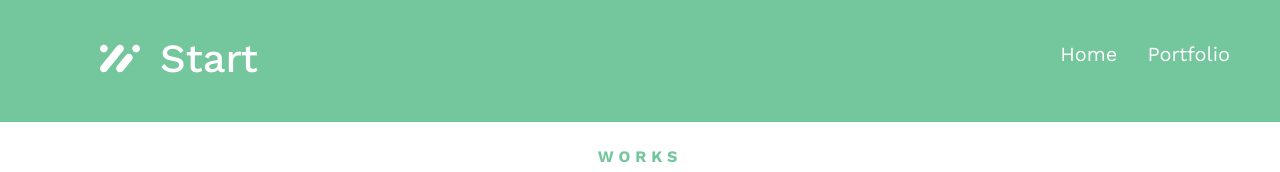
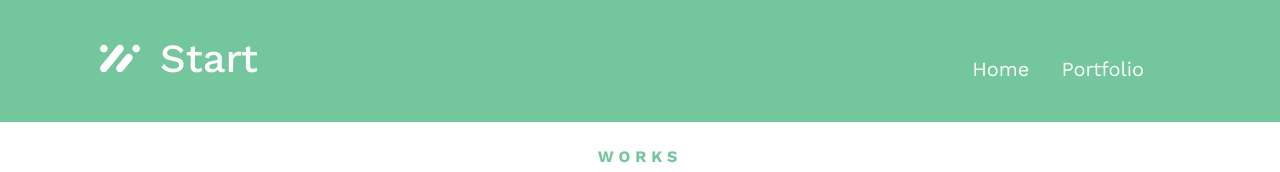
Before and after one commit to FaridaAdamuMagaji/Startup-Page, a React (Create React App) app: page /Portfolio in a window 1280 px wide. Shown: the top 172 px of the page. Built offline with nearby package versions, Linux system fonts and the light colour scheme.

Commit message:
added menu icon

```diff
--- a/src/App.css
+++ b/src/App.css
@@ -27,49 +27,46 @@
   font-size: 30px;
   cursor: pointer;
   padding-right: 70px;
+}
+.menu-container {
+  display: flex;
+  justify-content: flex-end;
+  margin-right: 70px;
+  align-items: center;
+}
+
+.menu-button {
+  background: none;
+  border: none;
+  cursor: pointer;
+  padding: 0.5rem;
+}
+
+.menu {
+  width: 30px;
+  height: auto;
+}
+.list {
+  display: flex;
+  flex-direction: column;
+  background-color: #74C69D;
+  padding: 1rem;
+  position: absolute;
+  top: 50px;
+  right: 0;
+  border: 1px;
+  z-index: 10;
+}
+.lists {
   display: block;
-
+  padding: 0.5rem 1rem;
+  text-decoration: none;
+  color: #FFFFFF;
+  font-family: "Work Sans", serif;
 }
-/*.menu-icon::before,
-.menu-icon::after {
-  content: "";
-  display: block;
-  width: 28px;
-  height: 2px;
-  position: absolute;
-  background-color: #FFFFFF;
-
+.desktop-only {
+  display: none;
 }
-.menu-icon::before{
-  top: -6px;
-}
-.menu-icon::after{
-  top: 6px;
-}*/
-.menu-container{
-  margin-top: 12px;
-
-}
-.list{
-  display: flex;
-  gap: 30px;
-  list-style: none;
-  margin-top: 5px;
-}
-.lists{
-  display: none;
-  font-size: 20px;
-  font-weight: 400;
-  font-family: "Work Sans", serif;
-  text-decoration: none;
-  color: white;
-}
-/*.menu{
-  padding-right: 40px;
-  margin-top: -50px;
-  justify-content: flex-end;
-  justify-self: flex-end;
-}*/
 .star{
   color: white;
   font-size: 30px;
@@ -329,19 +326,24 @@
   .title{
     padding: 15px 50px 50px 30px;
   }
-  /*.menu-list{
-    display: inline;
-    padding-right: 40px;
+  .menu-container {
+    display: flex;
+    justify-content: flex-end;
+    align-items: center;
+  }
+  .mobile-only {
+    display: none;
+  }
+  .desktop-only {
+    display: flex;
+  }
 
-  }*/
-  .menu-button{
-    display: none;
-
-  }
-  .lists{
+  .desktop-only .lists {
     display: block;
-    padding-top: 10px;
-
+    padding: 0.5rem 1rem;
+    text-decoration: none;
+    color: #FFFFFF;
+    font-size: 20px;
   }
   .start{
     margin-top: -20px;
@@ -492,13 +494,10 @@
     grid-template-columns: 1fr 1fr;
     justify-self: center;
     grid-column-gap: 40px;
-
   }
   #ports{
     width: 560px;
     height: 330px;
-
-
   }
 
 }
--- a/src/App.js
+++ b/src/App.js
@@ -1,7 +1,7 @@
 import './App.css';
 import './App.css';
 import React from 'react';
-import { BrowserRouter as Router, Routes, Route, Link } from 'react-router-dom';
+import { BrowserRouter as Router, Routes, Route } from 'react-router-dom';
 import Home from './Component/Pages/Home';
 import Portfolio from './Component/Pages/Portfolio';
 
--- a/src/Component/Pages/Home.js
+++ b/src/Component/Pages/Home.js
@@ -4,6 +4,7 @@ import Partners from '../partners';
 import Network from '../Network';
 import Team from '../Team';
 import Footer from '../Footer';
+
 
 
 const Home = () => {
--- a/src/Component/Pages/Portfolio.js
+++ b/src/Component/Pages/Portfolio.js
@@ -1,11 +1,13 @@
+import PortfolioList from "../PortfolioList";
 
-import PortfolioList from "../PortfolioList";
+
 
 const Portfolio = () => {
 
     return (
         <section>
             <PortfolioList />
+
         </section>
 
     );
--- a/src/Component/menu.js
+++ b/src/Component/menu.js
@@ -1,21 +1,29 @@
 import React, { useState } from 'react';
 import { Link } from 'react-router-dom';
 import menu from "../assets/menu.svg";
+
 const Menu = () => {
     const [showMenu, setShowMenu] = useState(false);
 
-    const handleClick = () => {
+    const handleToggle = () => {
         setShowMenu(!showMenu);
     };
 
     return (
         <div className="menu-container">
-            <button className="menu-button" onClick={handleClick}><img src={menu} alt=' '></img>
+            <button className="menu-button mobile-only" onClick={handleToggle}>
+                <img className='menu' src={menu} alt='Menu Icon'></img>
             </button>
-                <nav className="list">
-                    <Link className='lists' to="/Home">Home</Link>
-                    <Link className='lists' to="/Portfolio">Portfolio</Link>
+            {showMenu && (
+                <nav className="list mobile-only">
+                    <Link className='lists' to="/" onClick={() => setShowMenu(false)}>Home</Link>
+                    <Link className='lists' to="/Portfolio" onClick={() => setShowMenu(false)}>Portfolio</Link>
                 </nav>
+            )}
+            <nav className="desktop-only">
+                <Link className='lists' to="/">Home</Link>
+                <Link className='lists' to="/Portfolio">Portfolio</Link>
+            </nav>
         </div>
     );
 }
```
